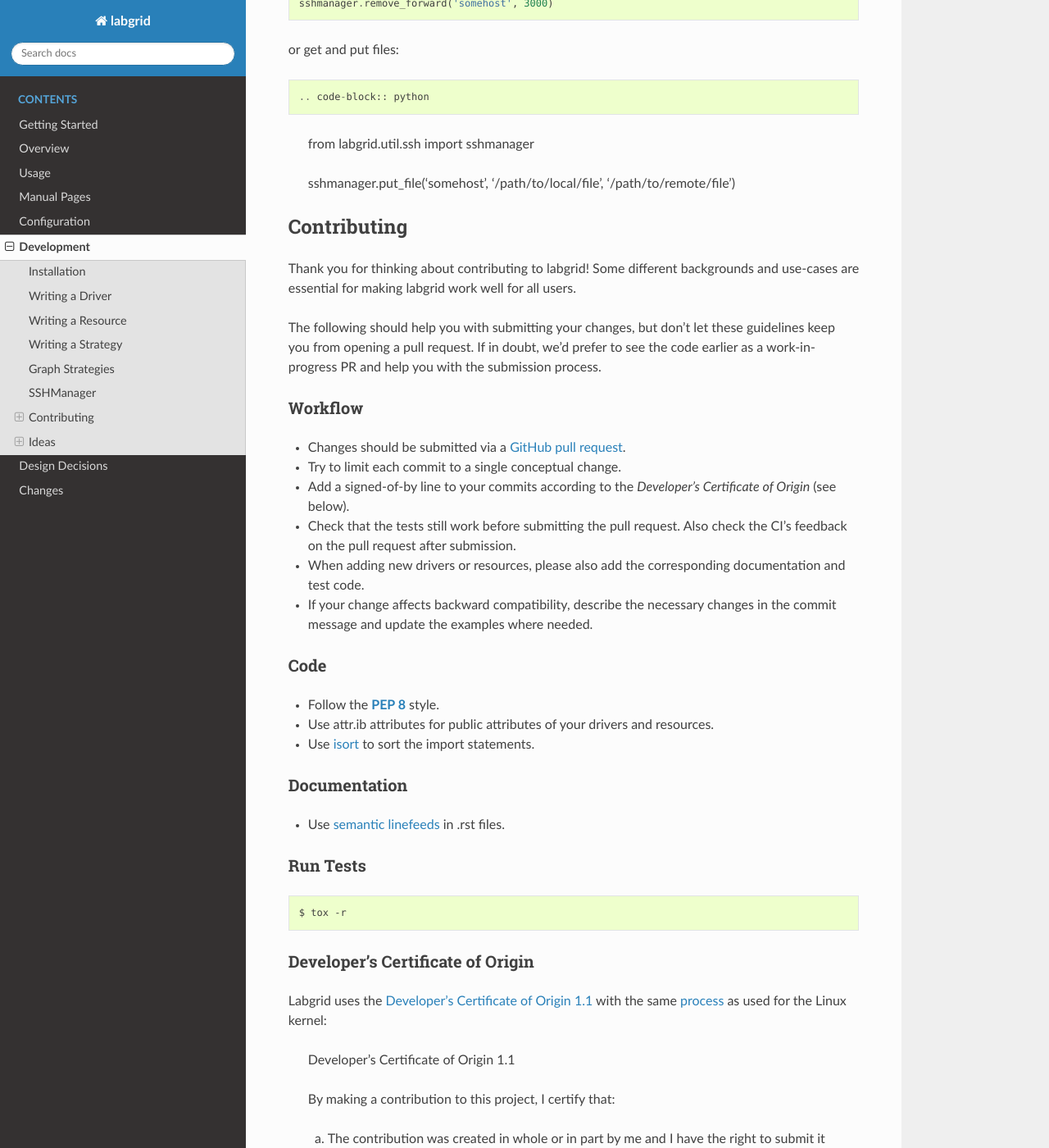
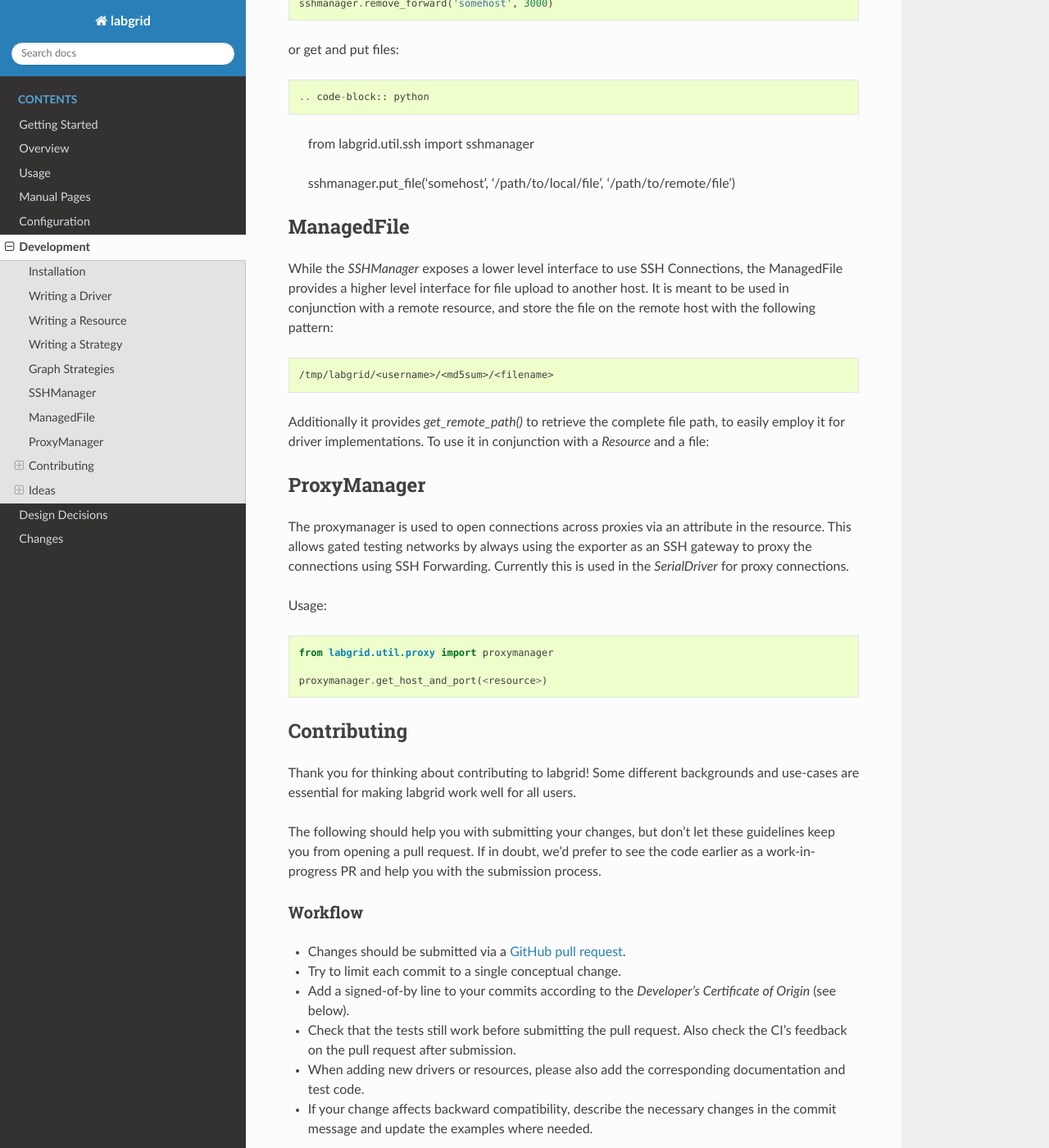
Before and after one commit to labgrid-project/labgrid, a Sphinx documentation site: the page built from doc/development.rst, in a window 1280 px wide and 1400 px high, scrolled down 7044 px. Shown: the whole window at 82% size. Built offline with Sphinx 7.4.7 and the Read the Docs theme 2.0.0, drawn with Linux system fonts in a browser that asks for light colours; pages that are not in the unit, such as notebooks, are missing from menus.

Commit message:
doc/development: document ManagedFile and ProxyManager
Signed-off-by: Rouven Czerwinski <r.czerwinski@pengutronix.de>

```diff
--- a/doc/development.rst
+++ b/doc/development.rst
@@ -384,6 +384,45 @@ or get and put files::
 
 .. _contributing:
 
+ManagedFile
+-----------
+While the `SSHManager` exposes a lower level interface to use SSH Connections,
+the ManagedFile provides a higher level interface for file upload to another
+host. It is meant to be used in conjunction with a remote resource, and store
+the file on the remote host with the following pattern:
+
+.. code-block:: bash
+
+   /tmp/labgrid/<username>/<md5sum>/<filename>
+
+Additionally it provides `get_remote_path()` to retrieve the complete file path,
+to easily employ it for driver implementations.
+To use it in conjunction with a `Resource` and a file:
+
+.. ::
+   from labgrid.util.managedfile import ManagedFile
+
+   mf = ManagedFile(<your-file>, <your-resource>)
+   mf.sync_to_resource()
+   path = mf.get_remote_path()
+
+ProxyManager
+------------
+The proxymanager is used to open connections across proxies via an attribute in
+the resource. This allows gated testing networks by always using the exporter as
+an SSH gateway to proxy the connections using SSH Forwarding. Currently this is
+used in the `SerialDriver` for proxy connections.
+
+Usage:
+
+.. code-block:: python
+
+   from labgrid.util.proxy import proxymanager
+
+   proxymanager.get_host_and_port(<resource>)
+
+
+
 Contributing
 ------------
 
```
